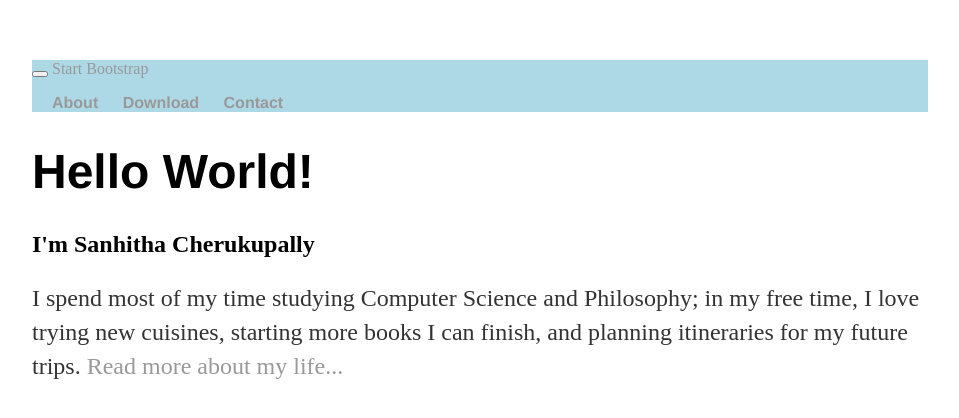
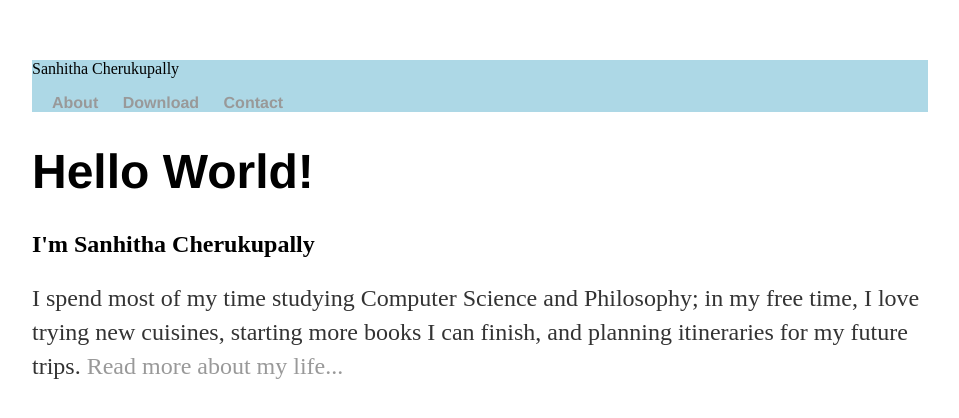
Before and after one commit to sanhithac/sanhithac.github.io, a Jekyll site: the page built from index.html, in a window 1280 px wide. Shown: the top 418 px of the page, without its empty margins (160-1119 px from the left). Built offline with Jekyll 4.4.1, drawn with Linux system fonts in a browser that asks for light colours.

Commit message:
Update nav.html

```diff
--- a/_includes/nav.html
+++ b/_includes/nav.html
@@ -1,12 +1,7 @@
 <nav class="navbar navbar-custom navbar-fixed-top" role="navigation">
         <div class="container">
             <div class="navbar-header">
-                <button type="button" class="navbar-toggle" data-toggle="collapse" data-target=".navbar-main-collapse">
-                    <i class="fa fa-bars"></i>
-                </button>
-                <a class="navbar-brand page-scroll" href="#page-top">
-                    <i class="fa fa-play-circle"></i>  <span class="light">Start</span> Bootstrap
-                </a>
+                Sanhitha Cherukupally
             </div>
 
             <!-- Collect the nav links, forms, and other content for toggling -->
```
